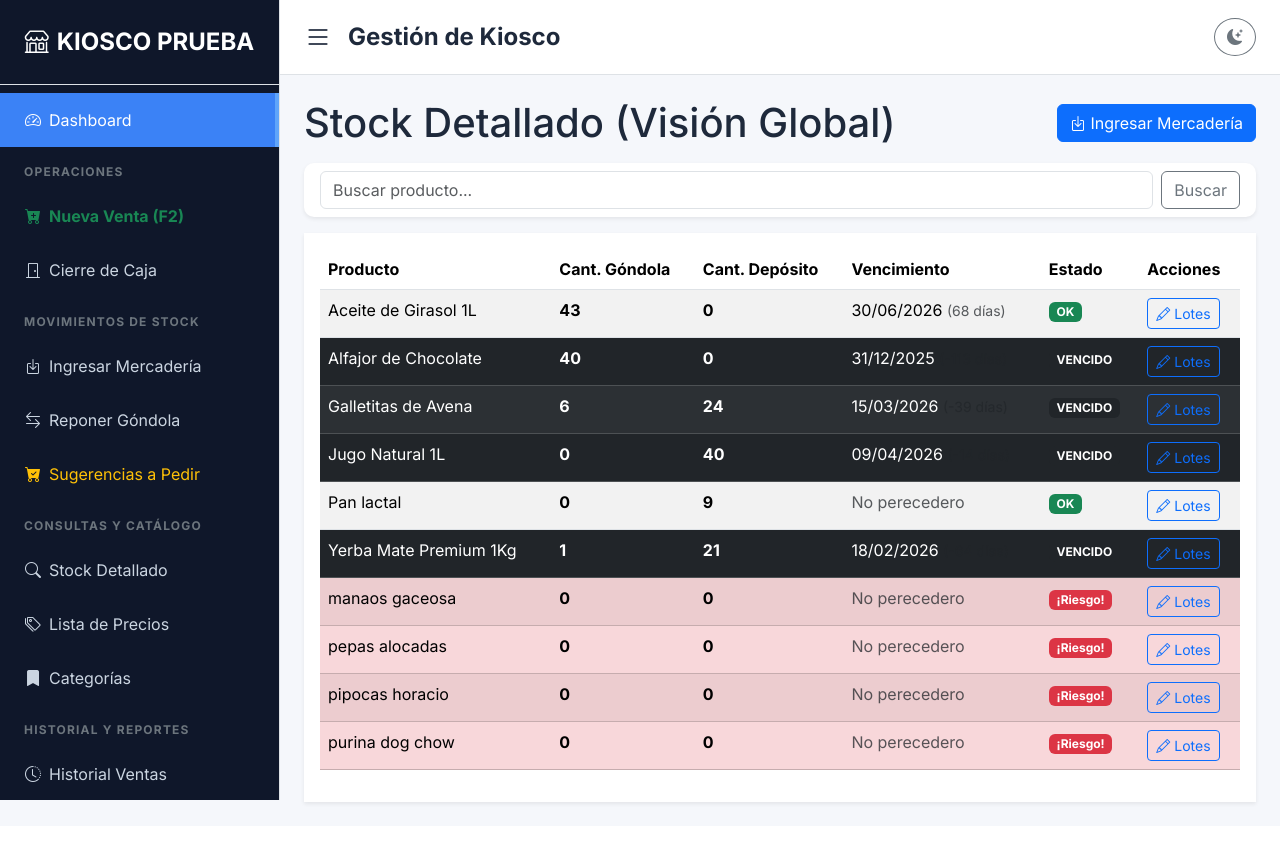
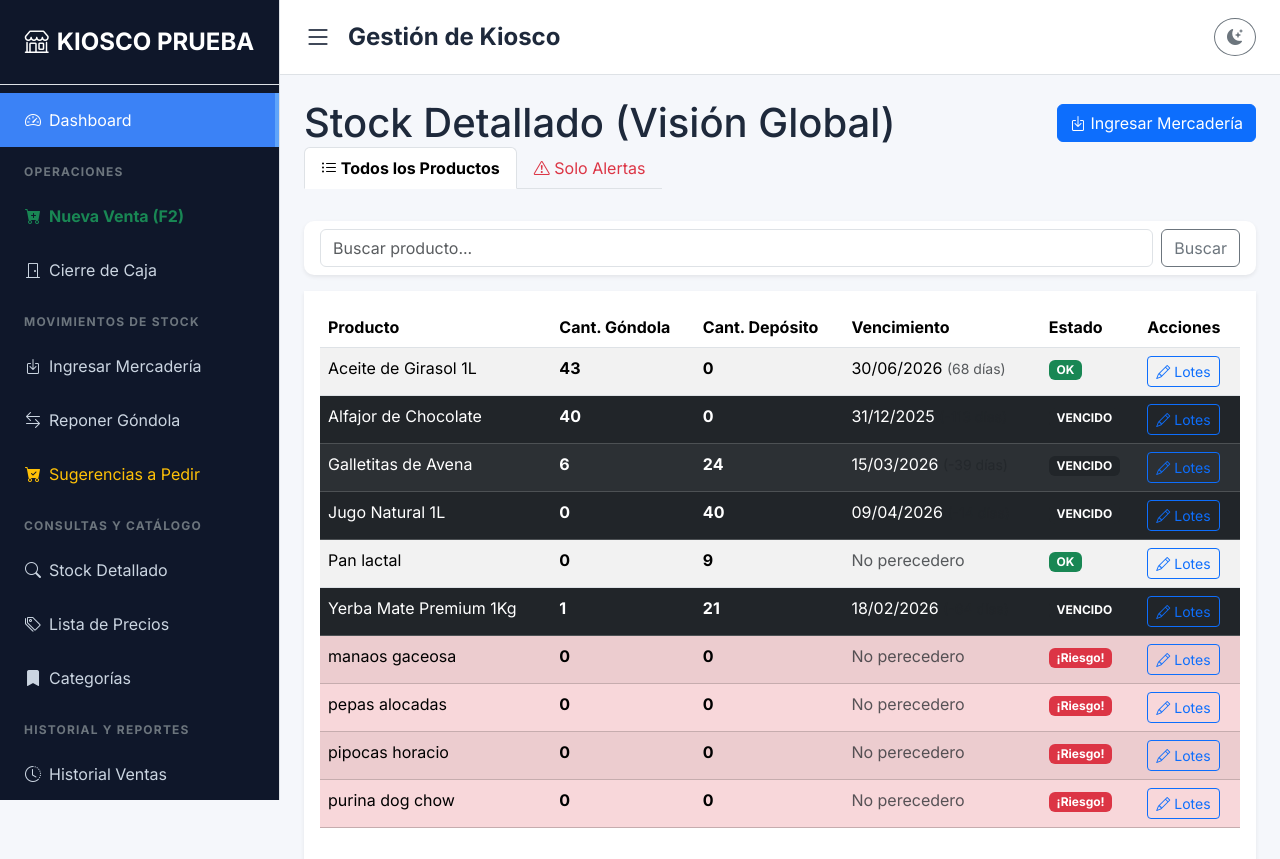
Before and after one commit to ferchujcz/sistema_stock, a Django app: page /stock/ in a window 1280 px wide. Shown: the top 859 px of the page. Before the commit the page ends 806 px from the top, so only its background shows below. Run offline with Django 5.2, Linux system fonts and the light colour scheme; a user stored in the database is signed in; data comes from the database, SQL or seed files in the repository; some libraries are stand-ins or nearby versions.

Commit message:
mas arreglos de tbals y rendimiento

```diff
--- a/core/templates/core/stock_detalle.html
+++ b/core/templates/core/stock_detalle.html
@@ -13,6 +13,20 @@
     <a href="{% url 'agregar_stock' %}" class="btn btn-primary mt-2 mt-md-0">
         <i class="bi bi-box-arrow-in-down"></i> Ingresar Mercadería
     </a>
+    <ul class="nav nav-tabs mb-3">
+        <li class="nav-item">
+            <a class="nav-link {% if request.GET.filtro != 'alertas' %}active fw-bold{% endif %}"
+            href="{% url 'stock_detalle' %}?filtro=todos{% if query %}&q={{ query }}{% endif %}">
+                <i class="bi bi-list-ul"></i> Todos los Productos
+            </a>
+        </li>
+        <li class="nav-item">
+            <a class="nav-link text-danger {% if request.GET.filtro == 'alertas' %}active fw-bold{% endif %}"
+            href="{% url 'stock_detalle' %}?filtro=alertas{% if query %}&q={{ query }}{% endif %}">
+                <i class="bi bi-exclamation-triangle"></i> Solo Alertas
+            </a>
+        </li>
+    </ul>
 </div>
 
 <div class="card shadow-sm mb-3">
--- a/core/views.py
+++ b/core/views.py
@@ -260,6 +260,10 @@ def stock_detalle(request):
     hace_30_dias = hoy - timedelta(days=30)
     query = request.GET.get('q', '')
 
+    # Reemplazá la lógica de búsqueda inicial de stock_detalle por esto:
+    filtro = request.GET.get('filtro', 'todos')
+    query = request.GET.get('q', '')
+
     base_query = Producto.objects.all().order_by('nombre')
     if not request.user.is_superuser and sucursal_usuario:
         base_query = base_query.filter(lotes__sucursal=sucursal_usuario).distinct()
@@ -267,6 +271,16 @@ def stock_detalle(request):
     if query:
         base_query = base_query.filter(Q(nombre__icontains=query) | Q(codigo_barras__icontains=query))
 
+    # MAGIA DE LAS ALERTAS
+    if filtro == 'alertas':
+        # Buscamos productos con stock menor al mínimo, o sin stock, o que vencen en 20 días
+        base_query = base_query.annotate(
+            stock_total_tmp=Sum('lotes__cantidad')
+        ).filter(
+            Q(stock_total_tmp__lt=F('stock_minimo')) |
+            Q(stock_total_tmp__isnull=True) |
+            Q(lotes__fecha_vencimiento__lte=hoy + timedelta(days=20))
+        )
     # PAGINACIÓN PRIMERO: Solo agarramos 50 productos para procesar, no toda la base
     paginator = Paginator(base_query, 50)
     page_number = request.GET.get('page')
@@ -791,22 +805,42 @@ def detalle_venta(request, venta_id):
 @login_required
 def buscar_productos(request):
     query = request.GET.get('term', '')
-    # Solo mostramos productos que tengan stock EN ALGUNA PARTE (opcional, pero puede mejorar perf)
-    productos = Producto.objects.filter(nombre__icontains=query)[:10]
-    resultados = [{'id': p.id, 'nombre': p.nombre, 'precio': p.precio_venta} for p in productos]
+
+    # OPTIMIZACIÓN: Buscamos por nombre O por código en la misma caja
+    productos = Producto.objects.filter(
+        Q(nombre__icontains=query) | Q(codigo_barras__icontains=query)
+    )[:10]
+
+    resultados = [{
+        'id': p.id,
+        'nombre': p.nombre,
+        'precio': float(p.precio_venta), # Convertimos a float para que el JSON no falle
+        'aplica_recargo_individual': p.aplica_recargo_individual,
+        'recargo_credito_individual': float(p.recargo_credito_individual),
+        'recargo_qr_individual': float(p.recargo_qr_individual)
+    } for p in productos]
+
     return JsonResponse(resultados, safe=False)
 
 @login_required
 def buscar_producto_por_codigo(request):
     codigo = request.GET.get('codigo', '')
     try:
-        # Buscamos el producto, no importa el stock aquí
+        # Buscamos el producto
         producto = Producto.objects.get(codigo_barras=codigo)
-        resultado = {'id': producto.id, 'nombre': producto.nombre, 'precio': producto.precio_venta}
+
+        # CORRECCIÓN: Cambié 'p' por 'producto' para evitar el error de NameError
+        resultado = {
+            'id': producto.id,
+            'nombre': producto.nombre,
+            'precio': float(producto.precio_venta),
+            'aplica_recargo_individual': producto.aplica_recargo_individual,
+            'recargo_credito_individual': float(producto.recargo_credito_individual),
+            'recargo_qr_individual': float(producto.recargo_qr_individual)
+        }
         return JsonResponse(resultado)
     except Producto.DoesNotExist:
          return JsonResponse({'error': 'Producto no encontrado'}, status=404)
-
 # ==============================================================================
 # VISTAS DE IMPORTACIÓN E IA
 # ==============================================================================
```
Also changed, not shown: core/templates/core/registrar_venta.html (+27 -9 lines).
